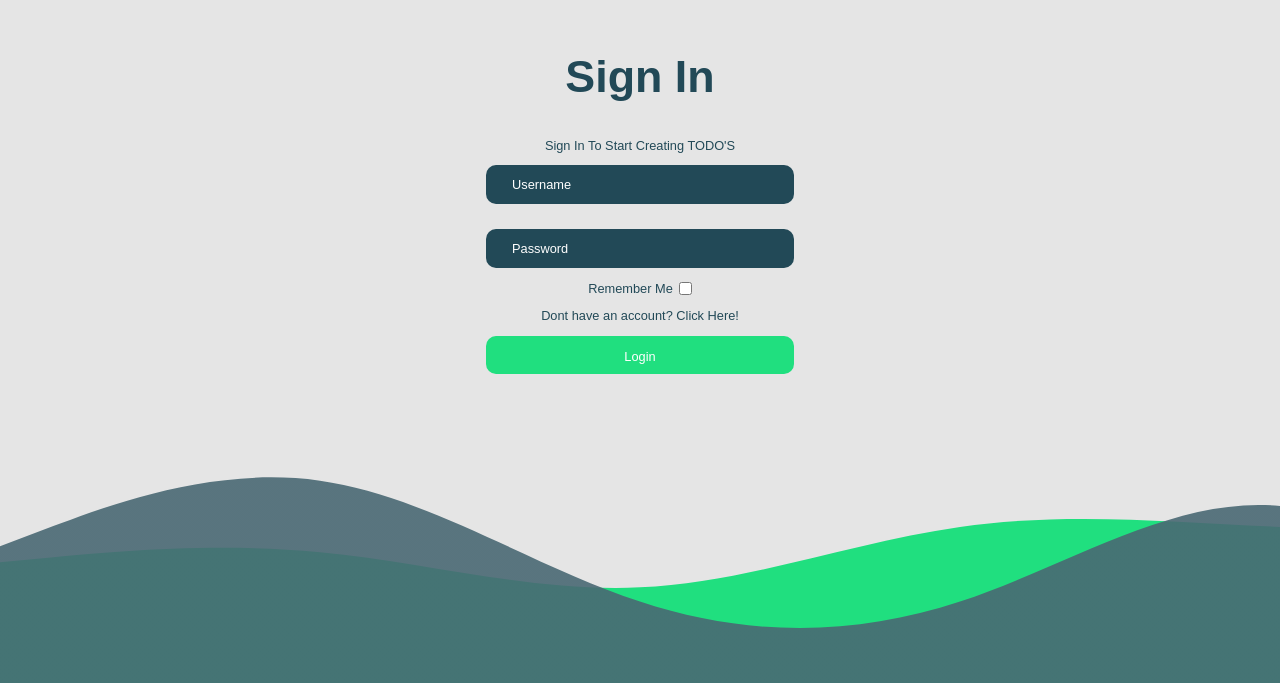
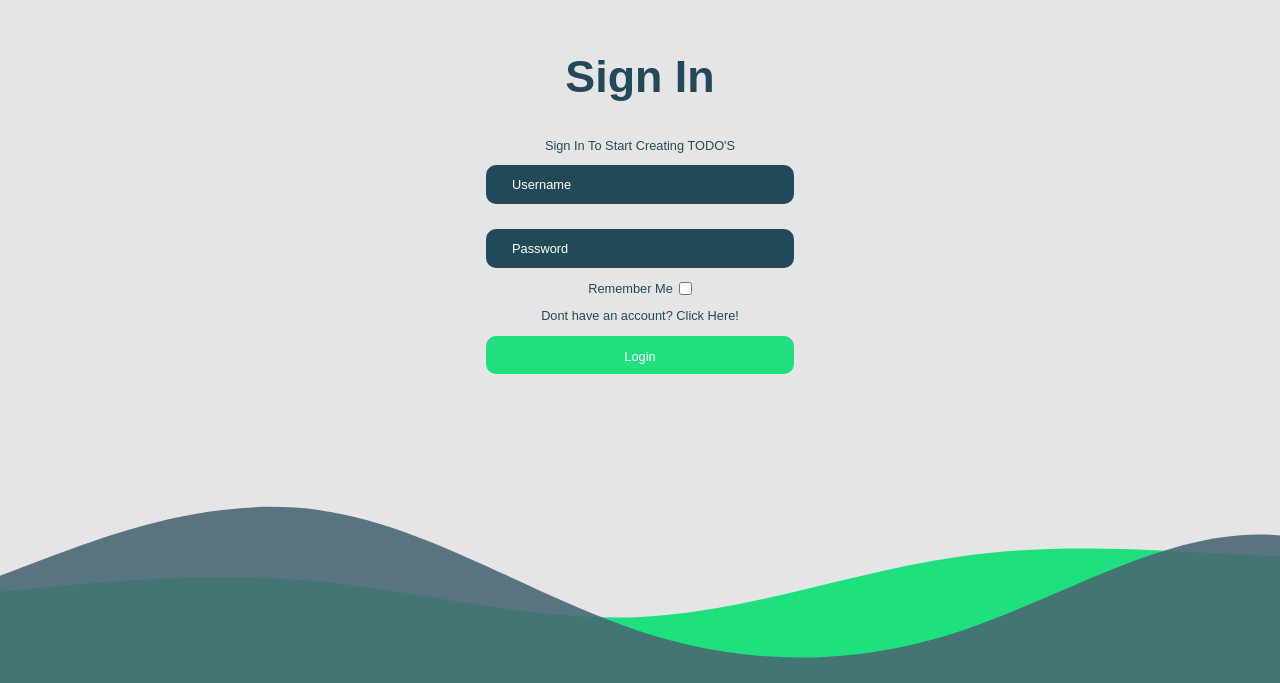
Before and after one commit to alexalextran/Todo_App_Firebase, a React (Create React App) app: page / in a window 1280 px wide. Shown: the part 117-800 px from the top of the page. Built offline with nearby package versions, Linux system fonts and the light colour scheme.

Commit message:
css styling

```diff
--- a/src/sass/App.css
+++ b/src/sass/App.css
@@ -121,6 +121,9 @@ html {
 #login img {
   position: absolute;
   bottom: 0;
-  width: 100%;
+  width: 100vw;
+  height: 19em;
+  -o-object-fit: cover;
+     object-fit: cover;
 }
 /*# sourceMappingURL=App.css.map */
--- a/src/sass/App.scss
+++ b/src/sass/App.scss
@@ -51,6 +51,8 @@ html {
   img {
     position: absolute;
     bottom: 0;
-    width: 100%;
+    width: 100vw;
+    height: 19em;
+    object-fit: cover;
   }
 }
```
Also changed, not shown: 1 other file (tests, documents, lock files or other folders).
